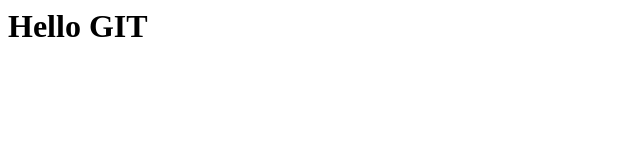
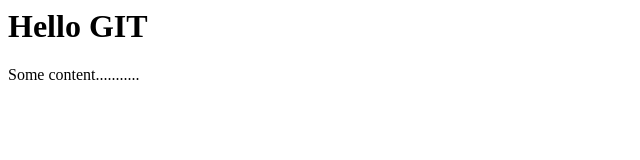
Before and after one commit to mrahmanpbd/test, a plain HTML site: page index.html in a window 1280 px wide. Shown: the full height of the page, 0-640 px from the left. Drawn offline with Linux system fonts and the light colour scheme.

Commit message:
new update..

```diff
--- a/index.html
+++ b/index.html
@@ -1 +1,2 @@
 <h1>Hello GIT</h1>
+<p>Some content...........</p>
```
